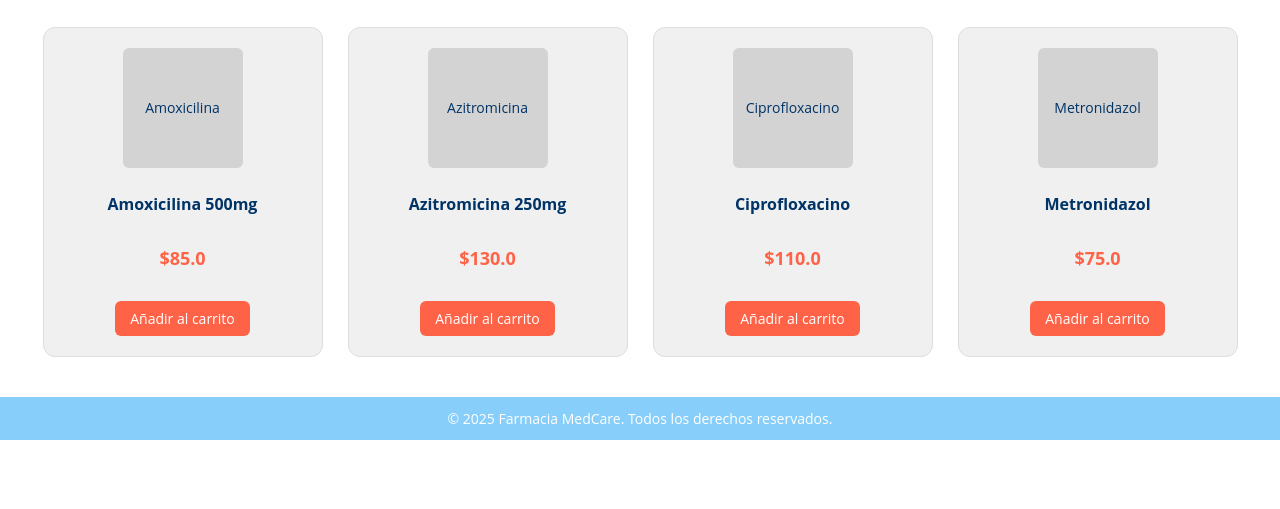
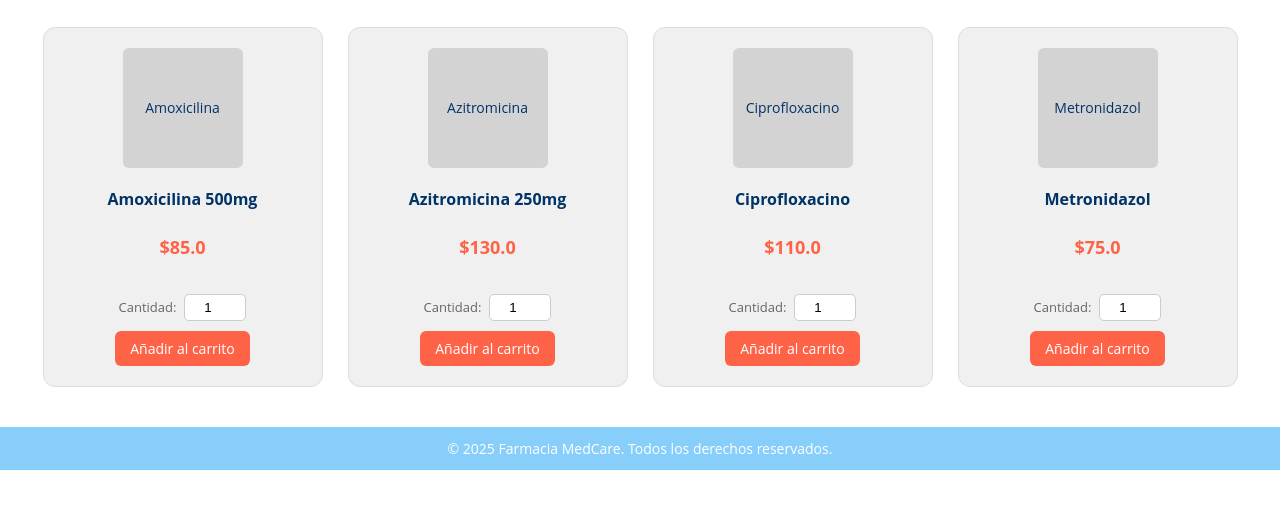
Before and after one commit to JoniG29/Project-Farma-MedCare, a Flask app: page /pagina/Antibioticos in a window 1280 px wide. Shown: the part 246-755 px from the top of the page. Run offline with Flask 3, Linux system fonts and the light colour scheme; the visitor is signed in with stand-in values (Sample User, id 1).

Commit message:
Añadir selectores de cantidad en HTML

```diff
--- a/app.py
+++ b/app.py
@@ -341,7 +341,7 @@ def show_page(page_name):
 # RUTAS DEL CARRITO (AÑADIR / QUITAR)
 # ----------------------------------------
 
-@app.route('/add_to_cart/<product_id>')
+@app.route('/add_to_cart/<product_id>', methods=['POST'])
 @login_required
 def add_to_cart(product_id):
     cart = session.get('cart', {})
@@ -350,12 +350,26 @@ def add_to_cart(product_id):
         flash("Error: Producto no encontrado.", "error")
         return redirect(request.referrer or url_for('home'))
 
-    cart[product_id] = cart.get(product_id, 0) + 1
+    # 1. Obtenemos la cantidad del formulario (si falla, usamos 1 por defecto)
+    try:
+        cantidad = int(request.form.get('quantity', 1))
+    except ValueError:
+        cantidad = 1
+
+    # 2. Validamos que no sea menor a 1
+    if cantidad < 1:
+        cantidad = 1
+
+    # 3. Sumamos la cantidad seleccionada
+    cart[product_id] = cart.get(product_id, 0) + cantidad
+
     session['cart'] = cart
     session.modified = True
 
     producto = PRODUCTOS_DB[product_id]
-    flash(f"¡'{producto['nombre']}' añadido al carrito!", "success")
+    flash(f"¡Se añadieron {cantidad} unidad(es) de '{producto['nombre']}' al carrito!", "success")
+
+    # Regresamos a la página anterior
     return redirect(request.referrer or url_for('home'))
 
 
--- a/templates/antibioticos.html
+++ b/templates/antibioticos.html
@@ -9,13 +9,27 @@
 
         <div class="products-grid">
             {% for prod in productos_antibioticos %}
-            <div class="product-card" style="width: 280px; height: 330px;">
+            <div class="product-card" style="width: 280px; height: 360px;">
                 <div class="product-card-image">
                     {{ prod.imagen_placeholder }}
                 </div>
                 <h3>{{ prod.nombre }}</h3>
                 <p class="price">${{ prod.precio }}</p>
-                <a href="{{ url_for('add_to_cart', product_id=prod.id) }}" class="btn-add">Añadir al carrito</a>
+
+                <form action="{{ url_for('add_to_cart', product_id=prod.id) }}" method="POST"
+                      style="display: flex; flex-direction: column; align-items: center; gap: 10px; margin-top: 10px;">
+
+                    <div style="display: flex; align-items: center; gap: 8px;">
+                        <label style="font-size: 13px; color: #666;">Cantidad:</label>
+                        <input type="number" name="quantity" value="1" min="1" max="20"
+                               style="width: 50px; padding: 5px; border-radius: 5px; border: 1px solid #ccc; text-align: center;">
+                    </div>
+
+                    <button type="submit" class="btn-add" style="width: 100%; cursor: pointer;">
+                        Añadir al carrito
+                    </button>
+                </form>
+
             </div>
             {% endfor %}
         </div>
```
Also changed, not shown: templates/index.html (+15 -2 lines).
